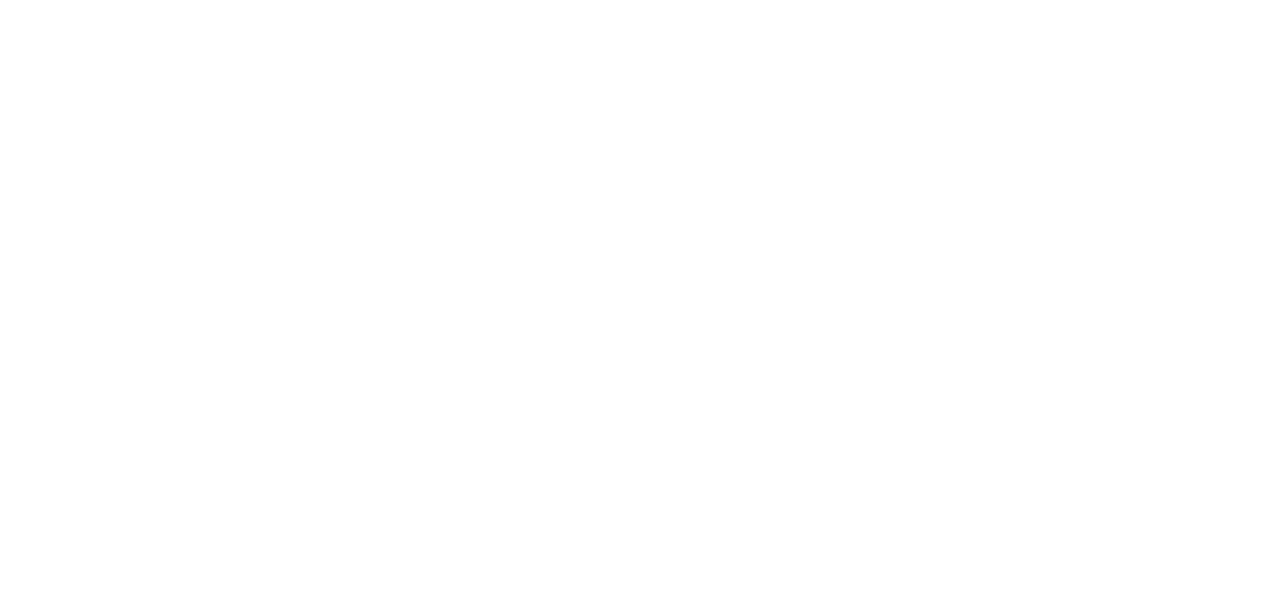
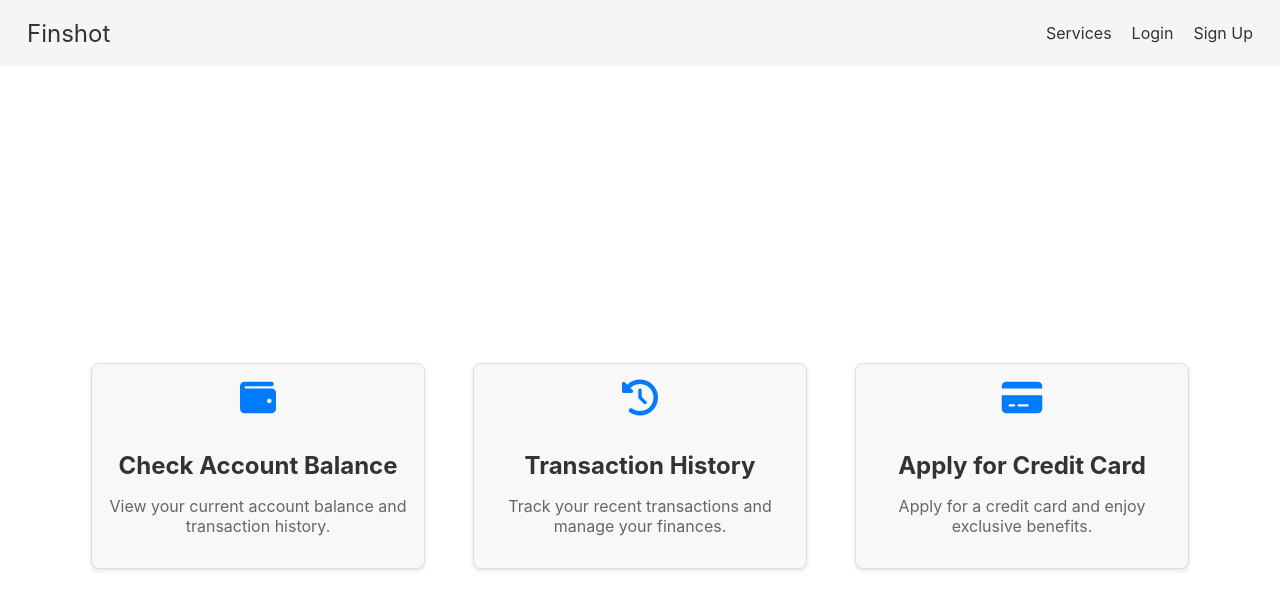
Before and after one commit to pr-atha-m/onlineBankingTeam5, a React (Create React App) app in the folder frontend/: page /service in a window 1280 px wide. Before the commit this address had no page. Shown: the top 610 px of the page. Built offline with nearby package versions, Linux system fonts and the light colour scheme.

Commit message:
Added Services

```diff
--- a/frontend/package.json
+++ b/frontend/package.json
@@ -8,12 +8,16 @@
     "@testing-library/user-event": "^13.5.0",
     "axios": "^1.5.0",
     "bootstrap": "^5.3.1",
+    "card": "^2.5.4",
+    "fortawesome": "^0.0.1-security",
     "mdb-react-ui-kit": "^6.2.0",
     "react": "^18.2.0",
     "react-bootstrap": "^2.8.0",
     "react-dom": "^18.2.0",
     "react-router-dom": "^6.15.0",
     "react-scripts": "5.0.1",
+    "service": "^0.1.4",
+    "styled-components": "^6.0.8",
     "web-vitals": "^2.1.4"
   },
   "scripts": {
--- a/frontend/public/index.html
+++ b/frontend/public/index.html
@@ -3,6 +3,10 @@
   <head>
     <meta charset="utf-8" />
     <link rel="icon" href="%PUBLIC_URL%/favicon.ico" />
+    <script
+      src="https://kit.fontawesome.com/3261dc0d06.js"
+      crossorigin="anonymous"
+    ></script>
     <meta name="viewport" content="width=device-width, initial-scale=1" />
     <meta name="theme-color" content="#000000" />
     <meta
--- a/frontend/src/App.js
+++ b/frontend/src/App.js
@@ -7,19 +7,17 @@
 import { useState } from "react";
 import Forgot from "./components/Forgot";
 import Dashboard from "./components/Dashboard";
-import OpenAccount from "./components/OpenAccount"
+import OpenAccount from "./components/OpenAccount";
+import Services from "./components/Services";
+import AccountDetails from "./components/AccountDetails";
 
 function App() {
-
   const [userstate, setUserState] = useState({});
   return (
     <div className="App">
       <Router>
         <Routes>
-        <Route
-            path="/"
-            element={<Home/>}
-          ></Route>
+          <Route path="/" element={<Home />}></Route>
           <Route
             path="/login"
             element={
@@ -37,11 +35,11 @@
           <Route path="/signup" element={<Register />}></Route>
           <Route path="/dashboard" element={<Dashboard />}></Route>
           <Route path="/createaccount" element={<OpenAccount />}></Route>
-          <Route
-            path="/forgotpassword"
-            element={<Forgot/>}>
+          <Route path="/forgotpassword" element={<Forgot />}></Route>
 
-            </Route>
+          <Route path="/service" element={<Services />}></Route>
+
+          <Route path="/accountdetails" element={<AccountDetails />}></Route>
         </Routes>
       </Router>
     </div>
--- /dev/null
+++ b/frontend/src/components/AccountDetails.js
@@ -0,0 +1,84 @@
+import React from "react";
+import styled from "styled-components";
+import Navbar from "./Navbar";
+
+const Container = styled.div`
+  max-width: 800px;
+  margin: 0 auto;
+  padding: 20px;
+`;
+
+const Table = styled.table`
+  width: 100%;
+  border-collapse: collapse;
+  margin-top: 20px;
+  border: 1px solid #ddd;
+`;
+
+const TableHeader = styled.th`
+  background-color: #0fe3e0;
+  color: #fff;
+  padding: 12px;
+  text-align: left;
+  border: 1px solid #ddd;
+`;
+
+const TableRow = styled.tr`
+  &:nth-child(even) {
+    background-color: #f2f2f2;
+  }
+`;
+
+const TableCell = styled.td`
+  padding: 12px;
+  border: 1px solid #ddd;
+`;
+
+const AccountDetails = () => {
+  const accountData = [
+    {
+      accountNumber: "1234567890",
+      accountType: "Savings",
+      balance: "999999",
+      accountOpenDate: "2023-01-15",
+    },
+    {
+      accountNumber: "1828187199",
+      accountType: "Salary",
+      balance: "138811",
+      accountOpenDate: "2022-11-20",
+    },
+    // Add more accounts here
+  ];
+
+  return (
+    <>
+      <Navbar />
+      <Container>
+        <h1 style={{ textAlign: "center" }}>Account Details</h1>
+        <Table>
+          <thead>
+            <TableRow>
+              <TableHeader>Account Number</TableHeader>
+              <TableHeader>Account Type</TableHeader>
+              <TableHeader>Balance</TableHeader>
+              <TableHeader>Account Open Date</TableHeader>
+            </TableRow>
+          </thead>
+          <tbody>
+            {accountData.map((account, index) => (
+              <TableRow key={index}>
+                <TableCell>{account.accountNumber}</TableCell>
+                <TableCell>{account.accountType}</TableCell>
+                <TableCell>{account.balance}</TableCell>
+                <TableCell>{account.accountOpenDate}</TableCell>
+              </TableRow>
+            ))}
+          </tbody>
+        </Table>
+      </Container>
+    </>
+  );
+};
+
+export default AccountDetails;
--- a/frontend/src/components/Dashboard.js
+++ b/frontend/src/components/Dashboard.js
@@ -1,32 +1,19 @@
-import React from 'react'
+import React from "react";
 import "./Styles/Home.css";
+import Navbar from "./Navbar";
 
 const Dashboard = () => {
   return (
     <>
-    <nav className='navbar'>
-      <div className = "logo">Dashboard</div>
+      <Navbar />
 
-      <ul className='nav-links'>
-        <li><a href='/services'>Services</a></li>
-        <li><a href='/createaccount'>Open Account</a></li>
-        <li><a href='/'>Logout</a></li>
+      <section>
+        <div className="home-title">
+          <h1>Welcome to FinShot</h1>
+        </div>
+      </section>
+    </>
+  );
+};
 
-
-      </ul>
-
-
-    </nav>
-
-
-<section>
-    <div className='home-title'>
-        <h1>Welcome to FinShot</h1>
-        </div>
-</section>
-
-</>
-  )
-}
-
-export default Dashboard
+export default Dashboard;
--- a/frontend/src/components/Home.js
+++ b/frontend/src/components/Home.js
@@ -1,33 +1,19 @@
-
 import React from "react";
 import "./Styles/Home.css";
+import Navbar from "./Navbar";
 function Home() {
   return (
     <>
-    <nav className='navbar'>
-      <div className = "logo">FinShot</div>
+      <Navbar />
 
-      <ul className='nav-links'>
-      <li><a href='/about'>About</a></li>
-        <li><a href='/login'>Login</a></li>
-        <li><a href='/signup'>Register</a></li>
-
-
-
-      </ul>
-
-
-    </nav>
-
-{/*
+      {/*
 <section>
     <div className='home-title'>
         <h1>Welcome to FinShot</h1>
         </div>
 </section> */}
-
-</>
+    </>
   );
 }
 
-export default Home
+export default Home;
--- /dev/null
+++ b/frontend/src/components/Navbar.js
@@ -0,0 +1,101 @@
+import React from "react";
+import { Link } from "react-router-dom";
+
+const Navbar = ({ isLoggedIn }) => {
+  return (
+    <nav style={{ backgroundColor: "#f5f5f5", padding: "7px" }}>
+      <div
+        style={{
+          display: "flex",
+          justifyContent: "space-between",
+          alignItems: "center",
+        }}
+      >
+        <div>
+          <Link
+            to="/"
+            style={{
+              textDecoration: "none",
+              color: "#333",
+              fontSize: "24px",
+              marginLeft: "20px",
+            }}
+          >
+            Finshot
+          </Link>
+        </div>
+        <div>
+          <ul
+            style={{
+              listStyleType: "none",
+              padding: 0,
+              display: "flex",
+              gap: "20px",
+            }}
+          >
+            <li>
+              <Link
+                to="/services"
+                style={{ textDecoration: "none", color: "#333" }}
+              >
+                Services
+              </Link>
+            </li>
+            {isLoggedIn ? (
+              <>
+                <li>
+                  <Link
+                    to="/profile"
+                    style={{ textDecoration: "none", color: "#333" }}
+                  >
+                    Profile
+                  </Link>
+                </li>
+                <li>
+                  <Link
+                    to="/logout"
+                    style={{
+                      textDecoration: "none",
+                      color: "#333",
+                      marginRight: "20px",
+                    }}
+                  >
+                    Logout
+                  </Link>
+                </li>
+              </>
+            ) : (
+              <>
+                <li>
+                  <Link
+                    to="/login"
+                    style={{
+                      textDecoration: "none",
+                      color: "#333",
+                    }}
+                  >
+                    Login
+                  </Link>
+                </li>
+                <li>
+                  <Link
+                    to="/signup"
+                    style={{
+                      textDecoration: "none",
+                      color: "#333",
+                      marginRight: "20px",
+                    }}
+                  >
+                    Sign Up
+                  </Link>
+                </li>
+              </>
+            )}
+          </ul>
+        </div>
+      </div>
+    </nav>
+  );
+};
+
+export default Navbar;
--- /dev/null
+++ b/frontend/src/components/ServiceCard.js
@@ -0,0 +1,42 @@
+import React from "react";
+import styled from "styled-components";
+
+// Styled components for the card container
+const CardContainer = styled.div`
+  background-color: #f8f8f8;
+  border: 1px solid #ddd;
+  border-radius: 8px;
+  box-shadow: 0 2px 4px rgba(0, 0, 0, 0.1);
+  padding: 16px;
+  margin: 16px;
+  max-width: 300px;
+  text-align: center;
+`;
+
+const ServiceTitle = styled.h2`
+  font-size: 24px;
+  color: #333;
+  margin-bottom: 8px;
+`;
+
+const ServiceDescription = styled.p`
+  font-size: 16px;
+  color: #666;
+`;
+
+const Icon = styled.i`
+  font-size: 36px;
+  color: #007bff;
+  margin-bottom: 16px;
+`;
+
+const ServiceCard = ({ title, description, iconClass }) => {
+  return (
+    <CardContainer>
+      <Icon className={iconClass}></Icon>
+      <ServiceTitle>{title}</ServiceTitle>
+      <ServiceDescription>{description}</ServiceDescription>
+    </CardContainer>
+  );
+};
+export default ServiceCard;
--- /dev/null
+++ b/frontend/src/components/Services.js
@@ -0,0 +1,58 @@
+import React from "react";
+import ServiceCard from "./ServiceCard";
+import styled from "styled-components";
+import Navbar from "./Navbar";
+
+const CardRow = styled.div`
+  display: flex;
+  justify-content: center;
+  align-items: center;
+  gap: 16px;
+`;
+
+const CenteredContainer = styled.div`
+  display: flex;
+  justify-content: center;
+  align-items: center;
+  min-height: 100vh;
+`;
+
+const Services = () => {
+  const services = [
+    {
+      title: "Check Account Balance",
+      description: "View your current account balance and transaction history.",
+      iconClass: "fas fa-wallet",
+    },
+    {
+      title: "Transaction History",
+      description: "Track your recent transactions and manage your finances.",
+      iconClass: "fas fa-history",
+    },
+    {
+      title: "Apply for Credit Card",
+      description: "Apply for a credit card and enjoy exclusive benefits.",
+      iconClass: "fas fa-credit-card",
+    },
+    // Add more services here
+  ];
+  return (
+    <>
+      <Navbar />
+      <CenteredContainer>
+        <CardRow>
+          {services.map((service, index) => (
+            <ServiceCard
+              key={index}
+              title={service.title}
+              description={service.description}
+              iconClass={service.iconClass}
+            />
+          ))}
+        </CardRow>
+      </CenteredContainer>
+    </>
+  );
+};
+
+export default Services;
--- /dev/null
+++ b/frontend/src/components/Styles/Navbar.css
@@ -0,0 +1,29 @@
+/* Navbar.css */
+.navbar {
+  display: flex;
+  justify-content: space-between;
+  align-items: center;
+  background-color: #333;
+  color: white;
+  padding: 10px 20px;
+}
+
+.logo {
+  font-size: 24px;
+}
+
+.nav-links {
+  list-style: none;
+  display: flex;
+  gap: 20px;
+}
+
+.nav-links li a {
+  text-decoration: none;
+  color: white;
+  font-weight: bold;
+}
+
+.nav-links li a:hover {
+  text-decoration: underline;
+}
```
Also changed, not shown: 1 other file (tests, documents, lock files or other folders).
